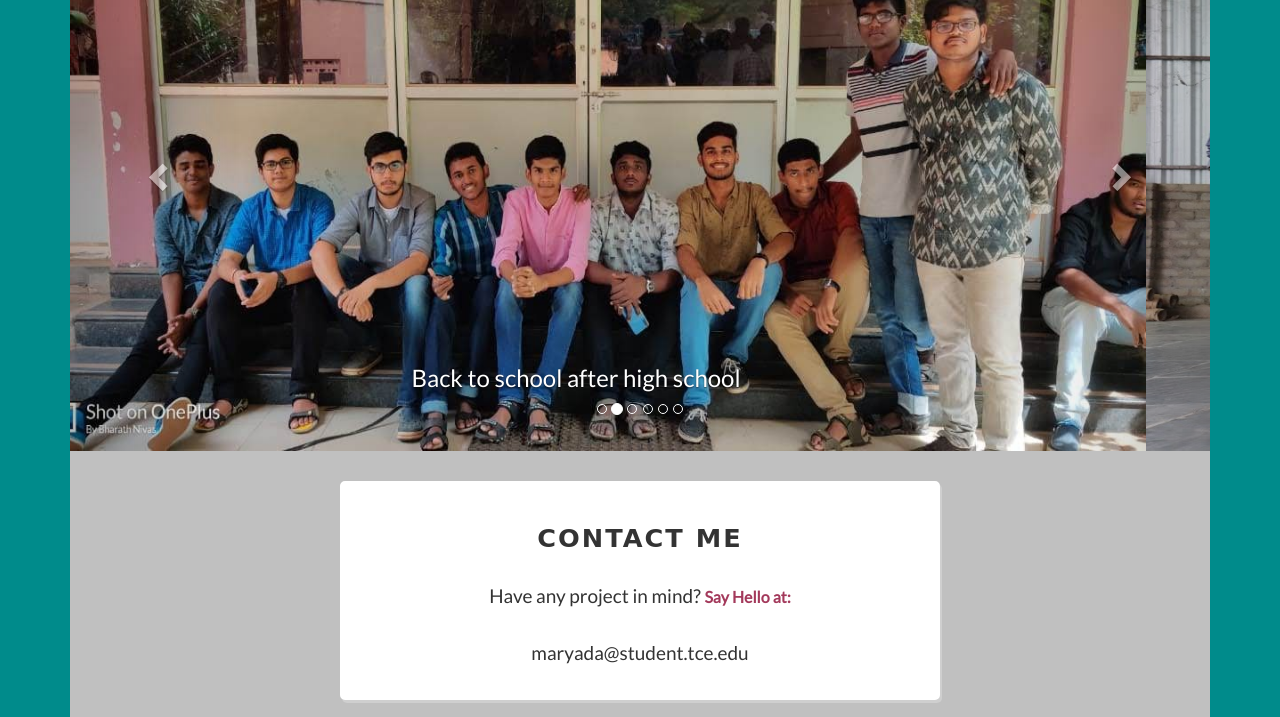
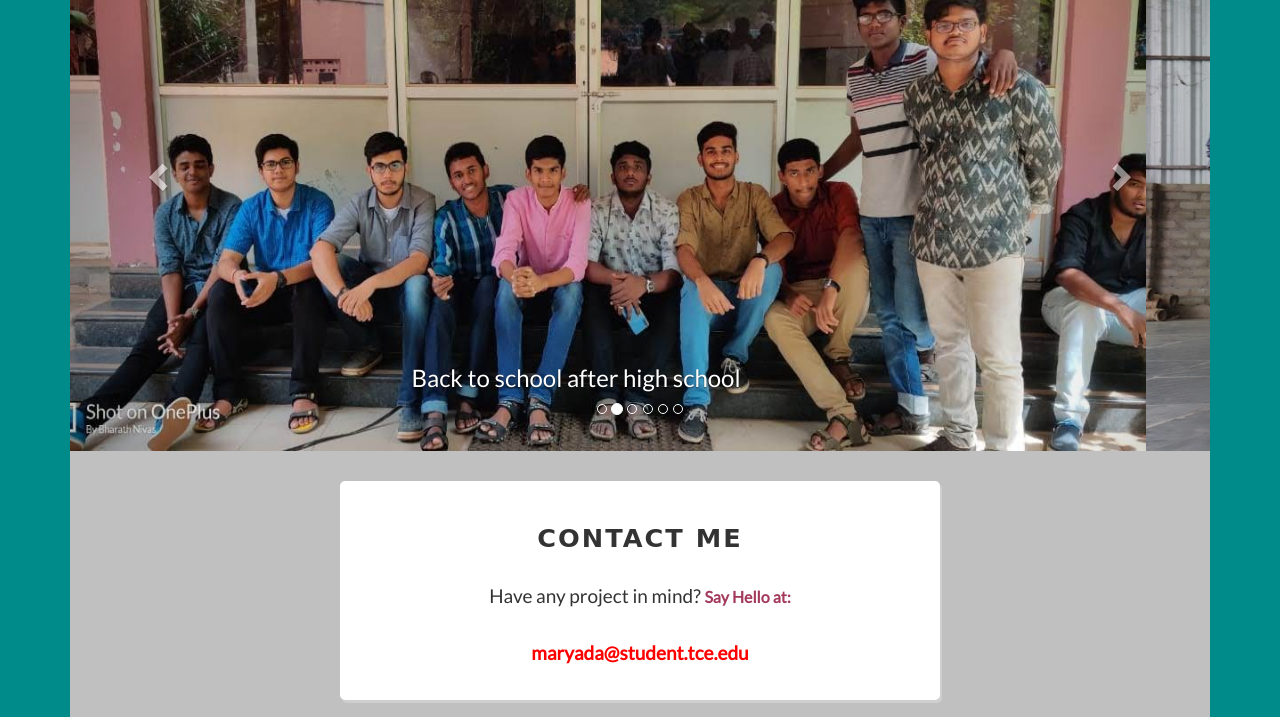
Before and after one commit to maryada6/maryada6.github.io, a plain HTML site: page Coursera-Web-Design-for-Everybody-Capstone-Project-master/index.html in a window 1280 px wide. Shown: the part 866-1583 px from the top of the page. Drawn offline with nearby package versions, Linux system fonts and the light colour scheme; a web font is replaced by a local one.

Commit message:
Update index.html

```diff
--- a/Coursera-Web-Design-for-Everybody-Capstone-Project-master/index.html
+++ b/Coursera-Web-Design-for-Everybody-Capstone-Project-master/index.html
@@ -184,7 +184,7 @@
 
 			<p>Have any project in mind? <span>Say Hello at:</span></p>
 
-			<p >maryada@student.tce.edu</p>
+			<p style="font-weight: bolder; color: #FF0000;">maryada@student.tce.edu</p>
 
 		</div>
 
```
